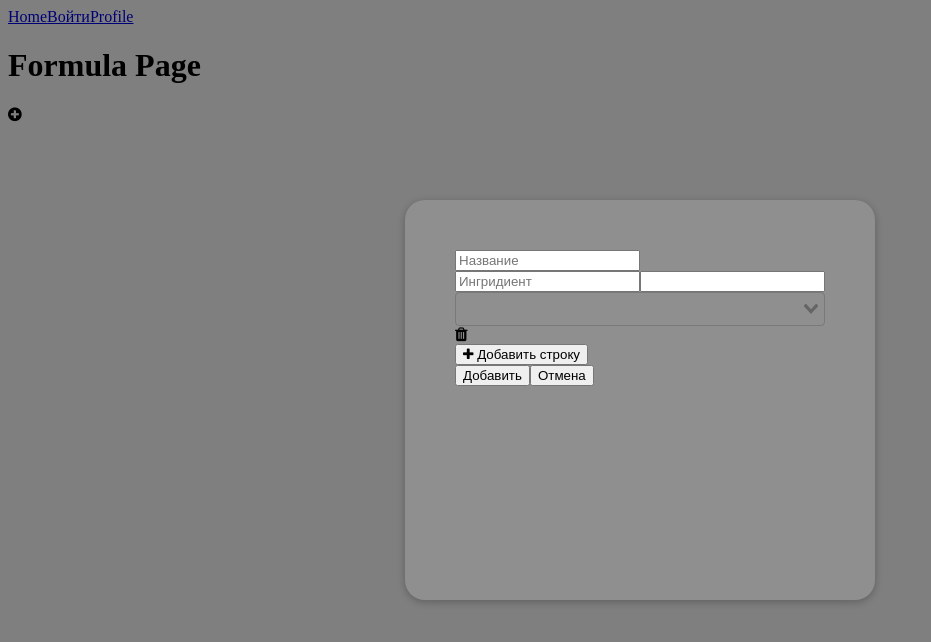
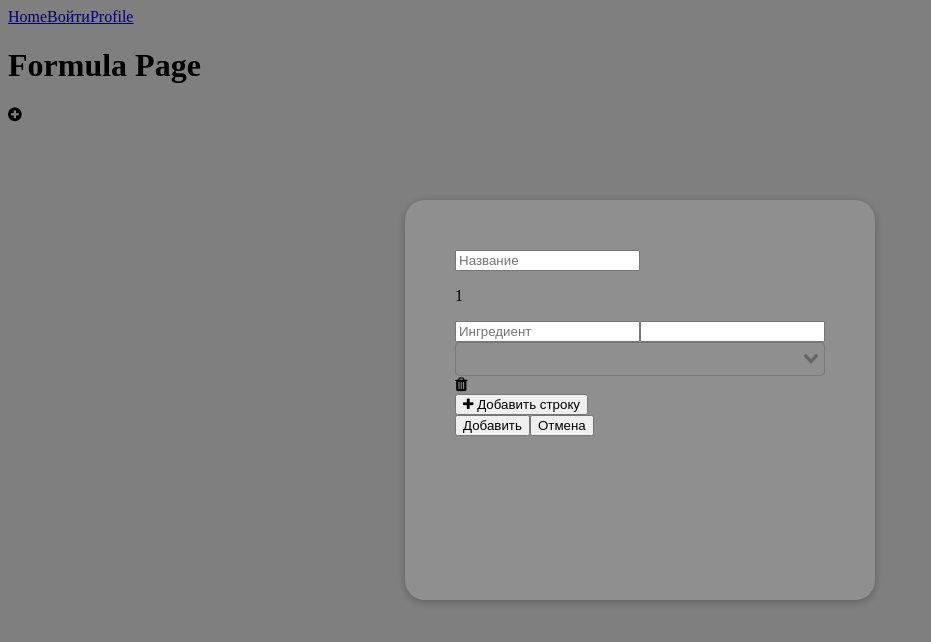
Before and after one commit to krivalex/formular, a Vue app: page / in a window 1280 px wide. Both pictures are taken after a click on the element 640 px from the left and 114 px from the top of the page. Shown: the top 642 px of the page, without its empty margins (0-931 px from the left). Built offline with nearby package versions, Linux system fonts and the light colour scheme.

Commit message:
trash button first update

```diff
--- a/src/components/AddFormulaButton.vue
+++ b/src/components/AddFormulaButton.vue
@@ -3,8 +3,8 @@
     <i class="fa fa-plus-circle" aria-hidden="true"></i>
     <my-modal :show="showModal" @:update:model="openModal">
       <input type="text" class="input" placeholder="Название" />
-      <div v-for="stroke in strokes" :key="stroke" class="all-aspects">
-        <one-stroke @:delete:row="deleteRow" />
+      <div v-for="stroke in reactiveStrokes" :key="stroke.id" class="all-aspects">
+        <one-stroke v-model:stroke="stroke.id" @:update:stroke="this.$emit('update:stroke', stroke.id)" />
       </div>
       <div class="stroke-actions">
         <button class="button add-row" @click="addRow">
@@ -30,10 +30,15 @@ export default {
     MyModal,
     OneStroke,
   },
+  emits: ["update:show", "update:stroke"],
   data() {
     return {
       showModal: false,
-      strokes: 1,
+      strokes: [
+        {
+          id: 1,
+        },
+      ],
       all_aspects: [],
     };
   },
@@ -43,12 +48,34 @@ export default {
       this.$emit("update:show", true);
     },
     addRow() {
-      this.strokes++;
-    },
-    deleteRow() {
-      this.$emit("delete-row", this.formulaId);
+      this.strokes.push({
+        id: this.strokes.length + 1,
+      });
     },
   },
+  watch: {
+    allStrokes() {
+      this.$emit("update:stroke", this.strokes);
+    },
+  },
+  computed: {
+    reactiveStrokes() {
+      console.log(this.strokes);
+      this.strokes.forEach((stroke) => {
+        if (stroke.id === null) {
+          this.strokes.splice(this.strokes.indexOf(stroke), 1);
+        }
+      });
+
+      let start_id = 1;
+      this.strokes.forEach((stroke) => {
+        stroke.id = start_id;
+        start_id++;
+      });
+      console.log(this.strokes);
+      return this.strokes;
+    }
+  }
 
 }
 
--- a/src/components/OneStroke.vue
+++ b/src/components/OneStroke.vue
@@ -1,6 +1,7 @@
 <template>
   <div class="aspect">
-    <input type="text" class="aspect-name" placeholder="Ингридиент" />
+    <p class="number">{{ this.stroke }}</p>
+    <input type="text" class="aspect-name" placeholder="Ингредиент" />
     <input type="number" class="norma" />
     <v-select v-model="norma_option" :reduce="(option) => option.value" :options="norma_options" />
     <i class="fa fa-trash" aria-hidden="true" @click="deleteRow"></i>
@@ -16,9 +17,27 @@ export default {
   components: {
     vSelect,
   },
+  props: {
+    stroke: {
+      type: [Number, null],
+      required: true,
+    },
+  },
+  updated() {
+    this.$emit("update:stroke", this.current_stroke);
+  },
+  data() {
+    return {
+      norma_option: null,
+      current_stroke: this.stroke,
+    };
+  },
+  emits: ["update:stroke"],
   methods: {
     deleteRow() {
-      this.$emit("delete-row", this.formulaId);
+      this.current_stroke = null;
+      console.log(this.stroke);
+      this.$emit("update:stroke", this.current_stroke);
     },
   },
   setup() {
```
